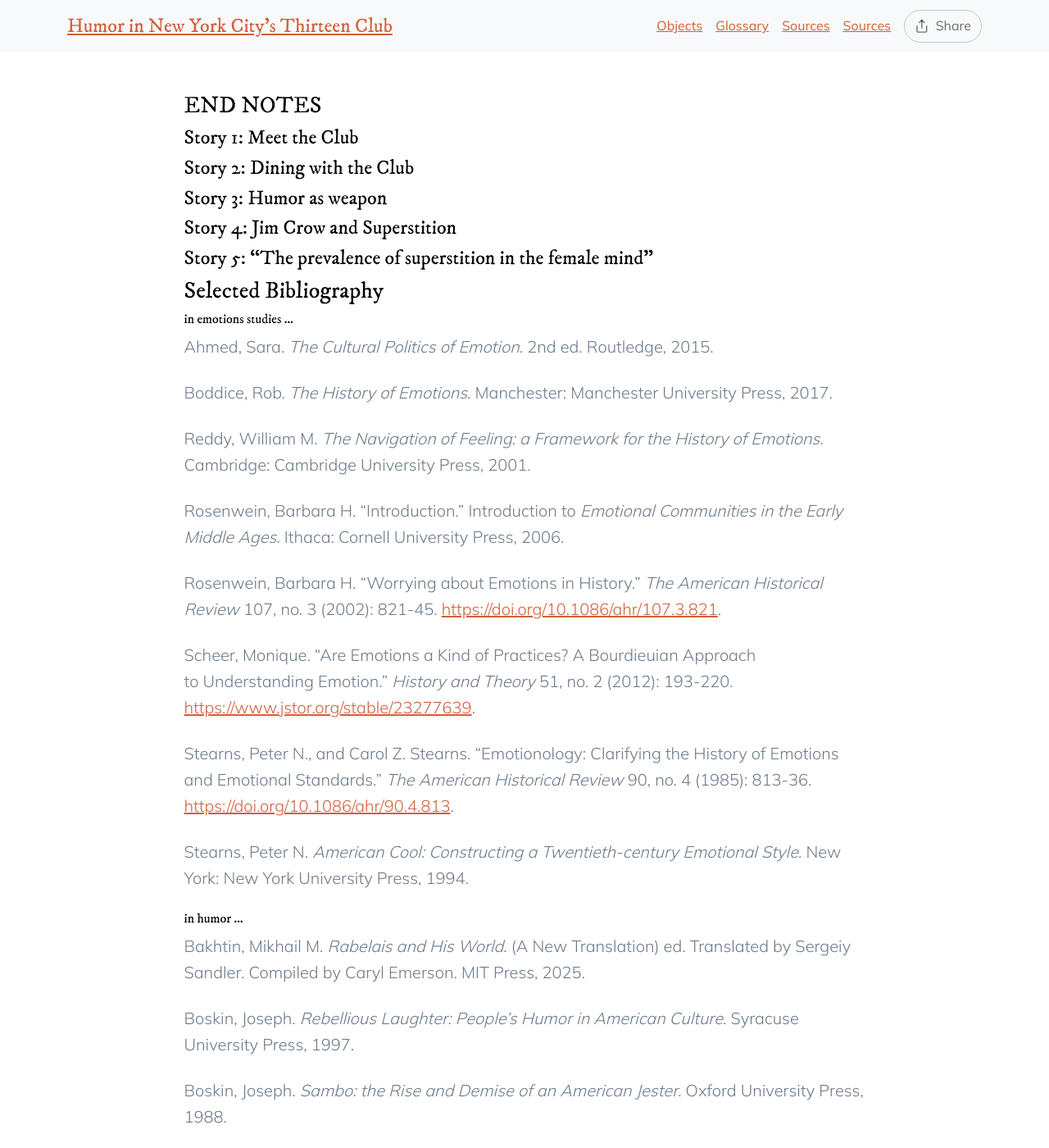
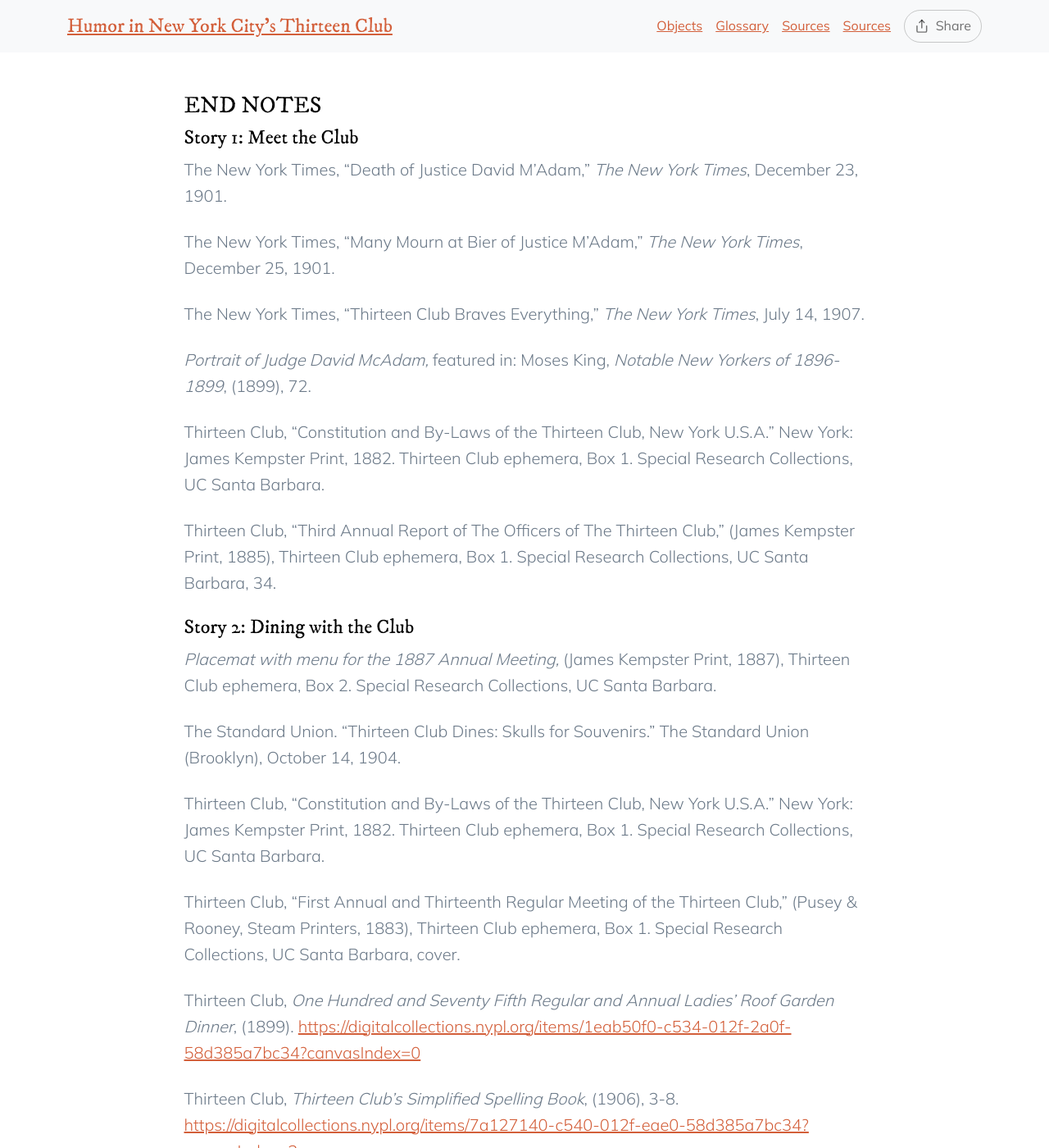
Before and after one commit to catabiesman/13club, a Jekyll site: the page built from telar-content/texts/pages/sources.md, in a window 1280 px wide and 1400 px high. Shown: the whole window at 82% size. Built offline with Jekyll 4.4.1, drawn with Linux system fonts in a browser that asks for light colours; some of the changed text lies outside the part shown.

Commit message:
Modify 1 story, modify 1 page - updated end notes
Changed:
  Story: 5. "The prevalence of superstition in the female mind"
  Page: Sources

Published via Telar Compositor

```diff
--- a/telar-content/texts/pages/sources.md
+++ b/telar-content/texts/pages/sources.md
@@ -6,18 +6,74 @@
 
 #### Story 1: Meet the Club
 
+The New York Times, "Death of Justice David M'Adam," _The New York Times_, December 23, 1901.
+
+The New York Times, "Many Mourn at Bier of Justice M'Adam," _The New York Times_, December 25, 1901.
+
+The New York Times, "Thirteen Club Braves Everything," _The New York Times_, July 14, 1907.
+
+_Portrait of Judge David McAdam,_ featured in: Moses King, _Notable New Yorkers of 1896-1899_, (1899), 72.
+
+Thirteen Club, "Constitution and By-Laws of the Thirteen Club, New York U.S.A." New York: James Kempster Print, 1882. Thirteen Club ephemera, Box 1. Special Research Collections, UC Santa Barbara.
+
+Thirteen Club, "Third Annual Report of The Officers of The Thirteen Club," (James Kempster Print, 1885), Thirteen Club ephemera, Box 1. Special Research Collections, UC Santa Barbara, 34.
 
 #### Story 2: Dining with the Club
 
+_Placemat with menu for the 1887 Annual Meeting,_ (James Kempster Print, 1887), Thirteen Club ephemera, Box 2. Special Research Collections, UC Santa Barbara.
+
+The Standard Union. "Thirteen Club Dines: Skulls for Souvenirs." The Standard Union (Brooklyn), October 14, 1904.
+
+Thirteen Club, "Constitution and By-Laws of the Thirteen Club, New York U.S.A." New York: James Kempster Print, 1882. Thirteen Club ephemera, Box 1. Special Research Collections, UC Santa Barbara.
+
+Thirteen Club, "First Annual and Thirteenth Regular Meeting of the Thirteen Club," (Pusey & Rooney, Steam Printers, 1883), Thirteen Club ephemera, Box 1. Special Research Collections, UC Santa Barbara, cover.
+
+Thirteen Club, _One Hundred and Seventy Fifth Regular and Annual Ladies' Roof Garden Dinner_, (1899). [https://digitalcollections.nypl.org/items/1eab50f0-c534-012f-2a0f-58d385a7bc34?canvasIndex=0](https://digitalcollections.nypl.org/items/1eab50f0-c534-012f-2a0f-58d385a7bc34?canvasIndex=0)
+
+Thirteen Club, _Thirteen Club's Simplified Spelling Book_, (1906), 3-8. [https://digitalcollections.nypl.org/items/7a127140-c540-012f-eae0-58d385a7bc34?canvasIndex=2](https://digitalcollections.nypl.org/items/7a127140-c540-012f-eae0-58d385a7bc34?canvasIndex=2)
+
+_Wine menu of a Thirteen Club dinner,_ Thirteen Club ephemera, Box 2. Special Research Collections, UC Santa Barbara.
 
 #### Story 3: Humor as weapon
+
+Thirteen Club, "Fifth Annual Report," (1886), Thirteen Club ephemera, Box 1. Special Research Collections, UC Santa Barbara, 6-7.
+
+Thirteen Club, "Ninth Annual Report of The Officers of The Thirteen Club," (James Kempster Print, 1891), Thirteen Club ephemera, Box 1. Special Research Collections, UC Santa Barbara, cover.
+
+Thirteen Club, "Seventh Annual Report," (1889), Thirteen Club ephemera, Box 1. Special Research Collections, UC Santa Barbara, 24-25.
+
+Thirteen Club, _Thirteen Club Washington Trip_, (1907), , 7. [https://digitalcollections.nypl.org/items/52d39840-c541-012f-65ec-58d385a7bc34?canvasIndex=3](https://digitalcollections.nypl.org/items/52d39840-c541-012f-65ec-58d385a7bc34?canvasIndex=3)
+
+Paul Carus, "On the Philosophy of Laughing," _The Monist_ 8, no. 2 (1898), 252.
+
+G. Stanley Hall and Arthur Allin, "The Psychology of Tickling, Laughing, and the Comic," _The American Journal of Psychology_ 9, no. 1 (1897).
+
+The World, "Queer Clubs of New York," _The World_ (New York), June 19, 1893.
 
 
 #### Story 4: Jim Crow and Superstition
 
+New York Tribune, "LEAVE OUT THE NEGRO: No Black Man Present at Thirteen Club's Race Prejudice Talk," _New York Tribune,_ February 14, 1908.
+
+Thirteen Club, _Thirteen Club Washington Trip_, (1907), , 10. [https://digitalcollections.nypl.org/items/52d39840-c541-012f-65ec-58d385a7bc34?canvasIndex=3](https://digitalcollections.nypl.org/items/52d39840-c541-012f-65ec-58d385a7bc34?canvasIndex=3)
+
+Thirteen Club, "Fifth Annual Report," (1886), Thirteen Club ephemera, Box 1. Special Research Collections, UC Santa Barbara, 23.
+
+Thirteen Club, "Ninth Annual Report of The Officers of The Thirteen Club," (New York: James Kempster Print, 1891), Thirteen Club ephemera, Box 1. Special Research Collections, UC Santa Barbara, 33.
 
 #### Story 5: "The prevalence of superstition in the female mind"
 
+N. Currier (Firm). _Mrs. Fish and the Misses Fox: the original mediums of the mysterious noises at Rochester Western, N.Y._ c. 1852. Lithograph. [https://www.loc.gov/pictures/item/2002710596/](https://www.loc.gov/pictures/item/2002710596/).
+
+The New York Times. "Ladies Defy Superstition." _The New York Times_ (New York), November 14, 1893. Accessed January 27, 2026. [https://timesmachine.nytimes.com/timesmachine/1893/11/14/109269548.pdf?pdf\_redirect=true&ip=0](https://timesmachine.nytimes.com/timesmachine/1893/11/14/109269548.pdf?pdf_redirect=true&ip=0).
+
+Thirteen Club, "First Annual and Thirteenth Regular Meeting," (1883), Thirteen Club ephemera, Box 1. Special Research Collections, UC Santa Barbara, 12-13.
+
+Thirteen Club, "Ninth Annual Report of The Officers of The Thirteen Club," (James Kempster Print, 1891), Thirteen Club ephemera, Box 1. Special Research Collections, UC Santa Barbara.
+
+Thirteen Club, _Thirteen Club Washington Trip_, (1907), , 10. [https://digitalcollections.nypl.org/items/52d39840-c541-012f-65ec-58d385a7bc34?canvasIndex=3](https://digitalcollections.nypl.org/items/52d39840-c541-012f-65ec-58d385a7bc34?canvasIndex=3)
+
+Thirteen Club, _One Hundred and Seventy Fifth Regular and Annual Ladies' Roof Garden Dinner_, (1899). [https://digitalcollections.nypl.org/items/1eab50f0-c534-012f-2a0f-58d385a7bc34?canvasIndex=0](https://digitalcollections.nypl.org/items/1eab50f0-c534-012f-2a0f-58d385a7bc34?canvasIndex=0)
 
 ### Selected Bibliography
 ###### in emotions studies ...
```
Also changed, not shown: telar-content/spreadsheets/luck-is-for-td6n.csv (+3 -5 lines).
